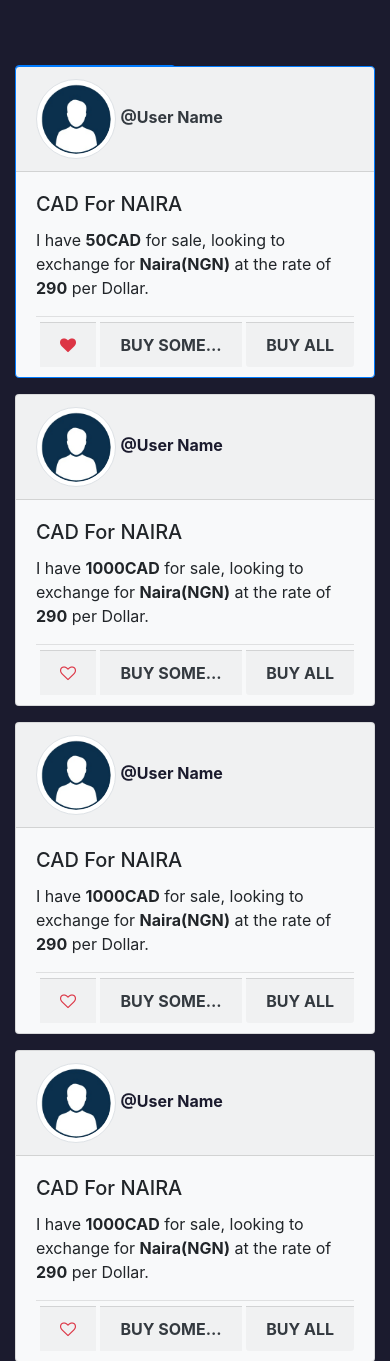
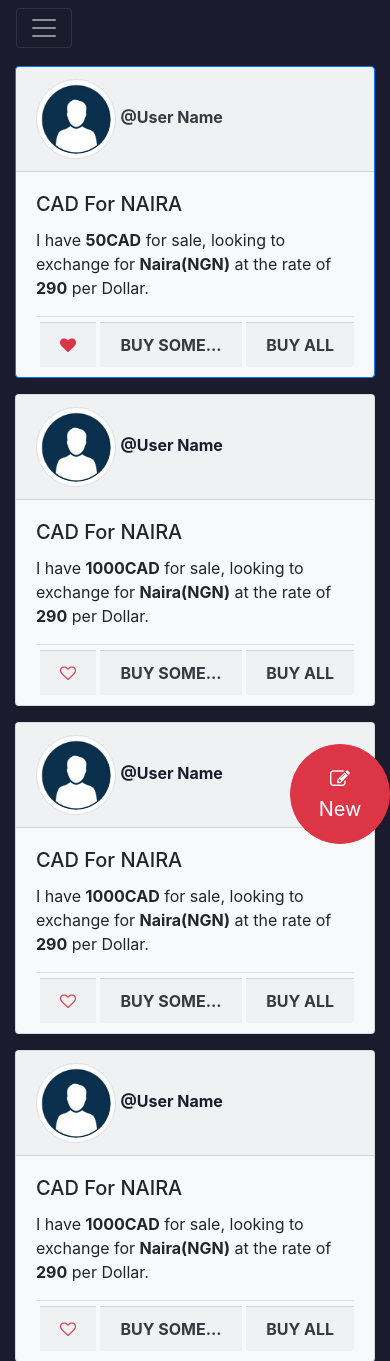
Before and after one commit to user-47/Ploutos-1, a PHP site: page /home.html in a window 390 px wide. Shown: the top 1361 px of the page. Run offline with PHP 8.4, Linux system fonts and the light colour scheme; some libraries are stand-ins or nearby versions.

Commit message:
Added Create new post button, fixed responsiveness for mobile

```diff
--- a/home.html
+++ b/home.html
@@ -25,28 +25,34 @@
 <section id="main">
   <div class="container">
     <div class="row">
+
       <div class="col-md-3">
 
-        <div class="list-group position-fixed">
-          <!-- <a href="index.html" class="list-group-item active main-color-bg">
-            <span class="glyphicon glyphicon-cog" aria-hidden="true"></span> Dashboard
-          </a> -->
-          <div id="active">
+        <div class="list-group d-none d-md-block position-fixed">
+
+         <div class="bg-white">
+          <div id="sidePanel">
           <a href="#" class="list-group-item active"><i class="fa fa-home" aria-hidden="true"></i> Home </a>
         </div>
           <a href="#" class="list-group-item "><i class="fa fa-search" aria-hidden="true"></i> Search </a>
           <a href="saved.html" class="list-group-item"><i class="fa fa-heart" aria-hidden="true"></i></span> Saved <span class="badge">20</span></a>
           <a href="#" class="list-group-item"><i class="fa fa-envelope" aria-hidden="true"></i> Messages <span class="badge">5</span></a>
           <a href="#" class="list-group-item"><i class="fa fa-user" aria-hidden="true"></i></span> My Profile </a>
+          <!-- <hr> -->
+          <a href="#" class="list-group-item"><i class="fa fa-gear" aria-hidden="true"></i></span> Settings </a>
+        </div>
 
                 <div class="text-center">
         <a href="index.html" class="text-danger" ><i class="fa fa-power-off" aria-hidden="true"></i><b>Logout</b>  </a>
                </div>
         </div>
 
-      </div>
+
+    </div>
 
        <!-- User Timeline -->
+
+
 
       <div class="col-md-9">
 
@@ -68,6 +74,8 @@
             </div>
             </div>
           </div>
+
+
 
 
           <div class="card bg-light mb-3" style="max-width: 35rem;">
@@ -202,17 +210,129 @@
                   <b>BUY ALL </b></a>
             </div>
             </div>
+            <!-- <div id="newPost">
+              <button type="button" class="btn btn-danger btn-lg"> <i class="fa fa-plu"></i>New </i> </button>
+            </div> -->
+
           </div>
-
         </div>
       </div>
+  </div>
+
+  <div class="row fixed-bottom">
+    <div class="col-md-9">
+      <a type="button" data-toggle="modal" data-target="#newPost" class="float-right">
+      <button type="button" class="btn btn-danger btn-lg text-center"> <i class="fa fa-pencil-square-o"></i>
+        <br>New </i> </button></a>
+      <!-- <h1  class="float-right"> TEST </h1> -->
       </div>
+      </div>
+
+
+      </div>
+      </div>
+
+
+
+<div class="d-md-none">
+      <nav class="navbar navbar-default navbar-expand-lg fixed-top navbar-dark bg-success" role="navigation" id="topnav">
+        <div class="container-fluid" id="nav_content">
+
+
+            <div class="navbar-header float-left">
+                <button class="navbar-toggler" type="button" data-toggle="collapse" data-target="#navredirect,#dropdowns" aria-controls="navredirect" aria-expanded="false" aria-label="Toggle navigation">
+                    <span class="navbar-toggler-icon"></span>
+                </button>
+
+            </div>
+            <div id="navredirect" class="collapse navbar-collapse">
+                <ul class="navbar-nav ml-auto mt-2 mt-lg-0">
+
+                  <div class="col-md-3">
+
+                    <div class="list-group">
+
+                      <div id="sidePanel">
+                      <a href="#" class="list-group-item active"><i class="fa fa-home" aria-hidden="true"></i> Home </a>
+                    </div>
+                      <a href="#" class="list-group-item "><i class="fa fa-search" aria-hidden="true"></i> Search </a>
+                      <a href="saved.html" class="list-group-item"><i class="fa fa-heart" aria-hidden="true"></i></span> Saved <span class="badge">20</span></a>
+                      <a href="#" class="list-group-item"><i class="fa fa-envelope" aria-hidden="true"></i> Messages <span class="badge">5</span></a>
+                      <a href="#" class="list-group-item"><i class="fa fa-user" aria-hidden="true"></i></span> My Profile </a>
+                      <hr>
+                      <a href="#" class="list-group-item"><i class="fa fa-gear" aria-hidden="true"></i></span> Settings </a>
+
+                            <div class="text-center">
+                    <a href="index.html" class="text-danger" ><i class="fa fa-power-off" aria-hidden="true"></i><b>Logout</b>  </a>
+                           </div>
+                    </div>
+
+                  </div>
+
+                </ul>
+            </div>
+        </div>
+    </nav>
+  </div>
+
 
 </section>
 
 
 
+  <!-- Add Page -->
+  <div class="modal fade" id="newPost" tabindex="-1" role="dialog" aria-labelledby="myModalLabel">
+    <div class="modal-dialog" role="document">
+      <div class="modal-content">
+        <form>
+        <div class="modal-header">
+          <h4 class="modal-title" id="myModalLabel">Create New Post</h4>
+          <button type="button" class="close" data-dismiss="modal" aria-label="Close"><span aria-hidden="true">&times;</span></button>
 
+        </div>
+        <div class="modal-body">
+          <div class="form-group">
+            <label>I Have</label> <input type="number" placeholder="100" class="form-group w-25">
+              <button class="btn btn-default dropdown-toggle" type="button" id="dropdownMenu1" data-toggle="dropdown" aria-haspopup="true" aria-expanded="true">
+                Dollars
+
+              </button>
+              <ul class="dropdown-menu" aria-labelledby="dropdownMenu1">
+                <li><a type="button" data-toggle="modal" data-target="#addPage" > Dollar (CAD)</a></li>
+                <li><a type="button" data-toggle="modal" data-target="#addPage" > Naira (NGN)</a></li>
+              </ul>
+
+              <br>
+            <label> I Need</label>
+            <button class="btn btn-default dropdown-toggle" type="button" id="dropdownMenu1" data-toggle="dropdown" aria-haspopup="true" aria-expanded="true">
+              Naira
+
+            </button>
+            <ul class="dropdown-menu" aria-labelledby="dropdownMenu1">
+              <li><a type="button" data-toggle="modal" data-target="#addPage" > Dollar (CAD)</a></li>
+              <li><a type="button" data-toggle="modal" data-target="#addPage" > Naira (NGN)</a></li>
+            </ul>
+            <hr>
+
+            <label >Rate: </label> <input type="number" placeholder="280" class="form-group w-25">
+          </div>
+          <div class="modal-footer">
+
+            <button type="submit" class="btn btn-success">Post</button>
+          </div>
+
+      </form>
+      </div>
+    </div>
+  </div>
+
+
+
+
+
+    <script>
+       CKEDITOR.replace( 'editor1' );
+   </script>
 
 
 
--- a/index.html
+++ b/index.html
@@ -34,6 +34,8 @@
             </form>
         </div>
       </nav>
+
+
       <div style="height: 100%;">
         <div class="content-background">
           <div class="content-container">
--- a/stylesheet.css
+++ b/stylesheet.css
@@ -28,7 +28,7 @@ padding-top: 65px;
   background-color: rgb(55, 60, 112) !important;
 }
 
-#active a {
+#sidePanel a {
   color: white;
 }
 /* FULL DARK MODE (incase we implement it - WIP code) */
@@ -45,13 +45,29 @@ body p{
 } */
 
 
+#newPost {
+  position: fixed;
+  bottom: 14px;
+  right: 50px;
+
+}
+
+.btn-danger {
+  border-radius: 50%;
+  width: 100px;
+  height: 100px;
+  /* position: fixed; */
+}
+
 
 .homeBody {
   background: #1b1b2e;
   /* background: white; */
 }
 
-
+#topnav {
+  background-color: #1b1b2e !important;
+}
 
 
 .topnav {
```
Also changed, not shown: saved.html (+61 -13 lines).
